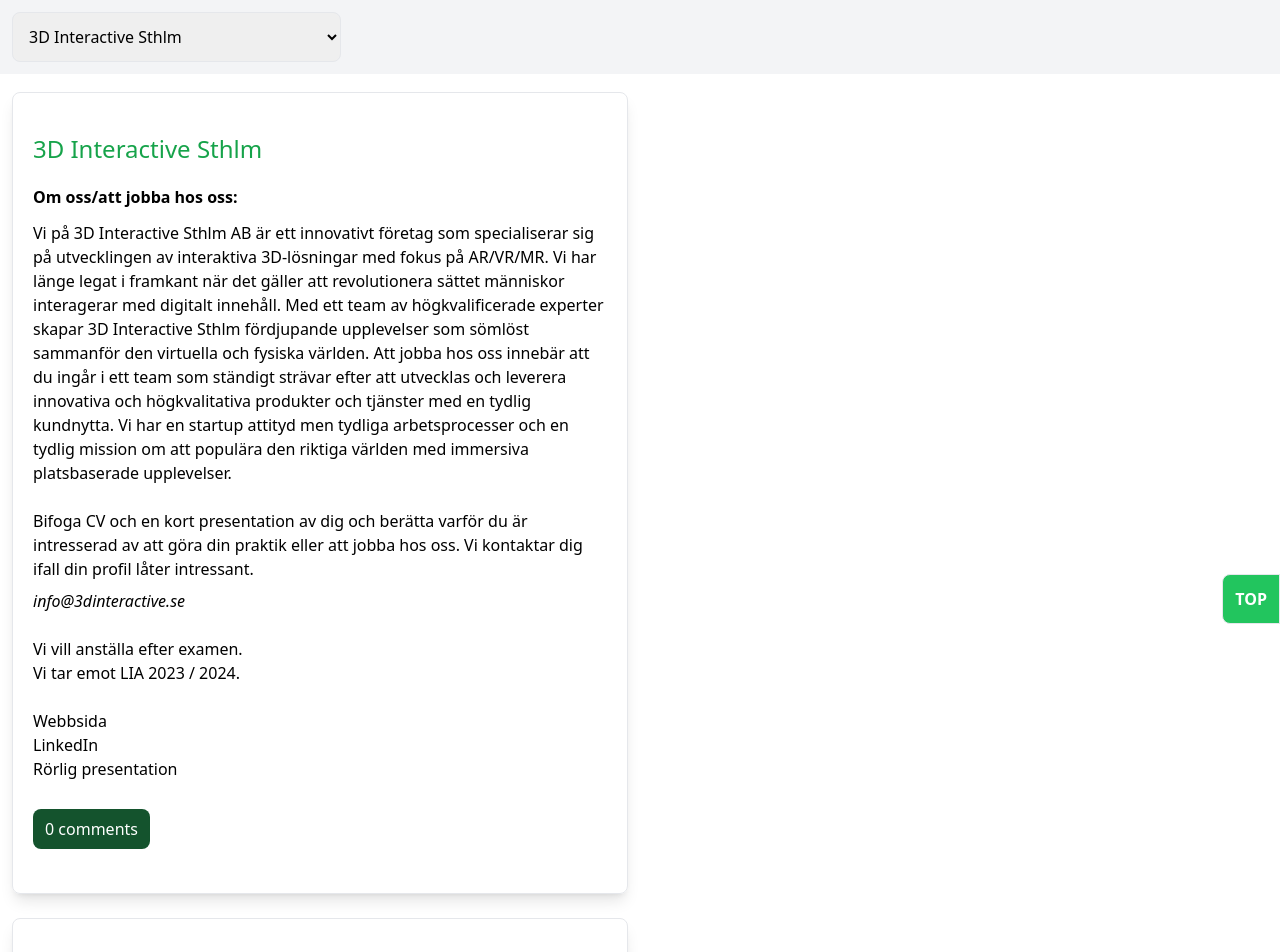
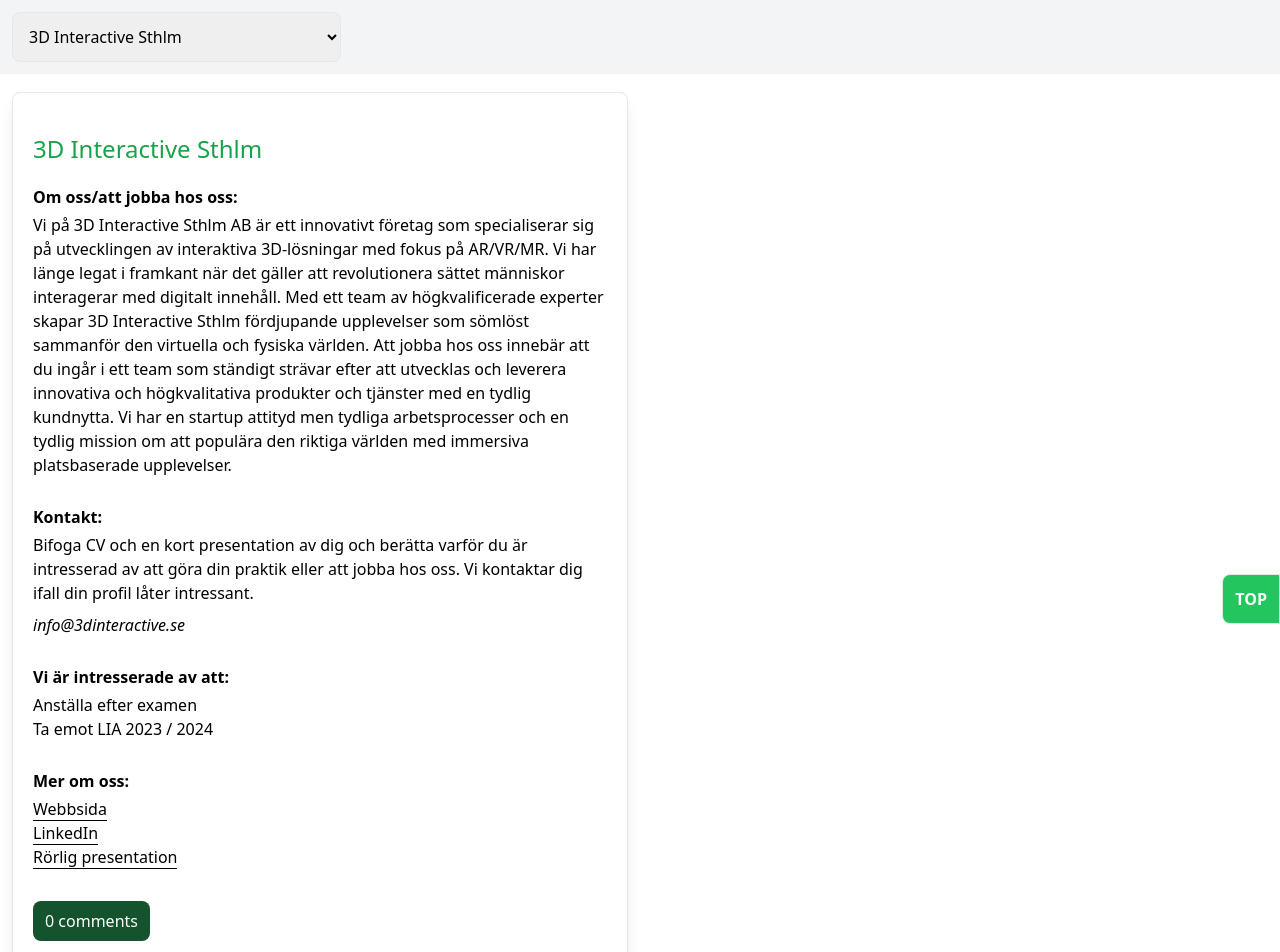
Before and after one commit to sofiaje/branchd, a Next.js app: page / in a window 1280 px wide. Shown: the top 952 px of the page. Built offline with nearby package versions, Linux system fonts and the light colour scheme.

Commit message:
Text edit

```diff
--- a/src/components/Infosection.jsx
+++ b/src/components/Infosection.jsx
@@ -5,23 +5,27 @@
         <div>
             <h1 className="py-5 text-2xl text-green-600 font-raleway">{name}</h1>
             <p className="font-bold">Om oss/att jobba hos oss:</p>
-            <p className="py-3">{body}</p>
-            <p className="py-3 flex flex-col gap-2">
+            <p className="pb-4 pt-1">{body}</p>
+
+            <p className="pt-3 font-bold">Kontakt:</p>
+            <p className="pb-4 pt-1 flex flex-col gap-2">
                 <span>{contact}</span>
                 {contactEmail && <a className="italic" href={`mailto:${contactEmail}`}>{contactEmail}</a>}
                 {applyEmail && <a className="italic" href={`mailto:${applyEmail}`}>{applyEmail}</a>}
-                {contactWeb && <a className="underline" href={`${contactWeb}`}>{name}</a>}
+                {contactWeb && <a className="border-b border-black" href={`${contactWeb}`}>{name}</a>}
             </p>
 
-            {competences && <p className="py-3 flex flex-col "><span className="font-bold">Kompetenser vi söker:</span> <span>{competences}</span></p>}
-            <p className="py-3 flex flex-col">
-                <span>{hire && "Vi vill anställa efter examen."}</span>
-                <span>{lia && "Vi tar emot LIA 2023 / 2024."}</span>
+            <p className="pt-3 font-bold">Vi är intresserade av att:</p>
+            {competences && <p className="pb-3 flex flex-col "><span className="font-bold">Kompetenser vi söker:</span> <span>{competences}</span></p>}
+            <p className="pb-4 pt-1 flex flex-col">
+                <span>{hire && "Anställa efter examen"}</span>
+                <span>{lia && "Ta emot LIA 2023 / 2024"}</span>
             </p>
 
-            <p className="py-3 flex flex-col">
+            <p className="pt-3 font-bold">Mer om oss:</p>
+            <p className="pb-4 pt-1 flex flex-col">
                 {links.map((link, i) => {
-                    return <span key={i}><a href={`${link.url}`}>{link.name}</a></span>
+                    return <span key={i}><a className="border-b border-black" href={`${link.url}`}>{link.name}</a></span>
                 })}
             </p>
         </div>
```
